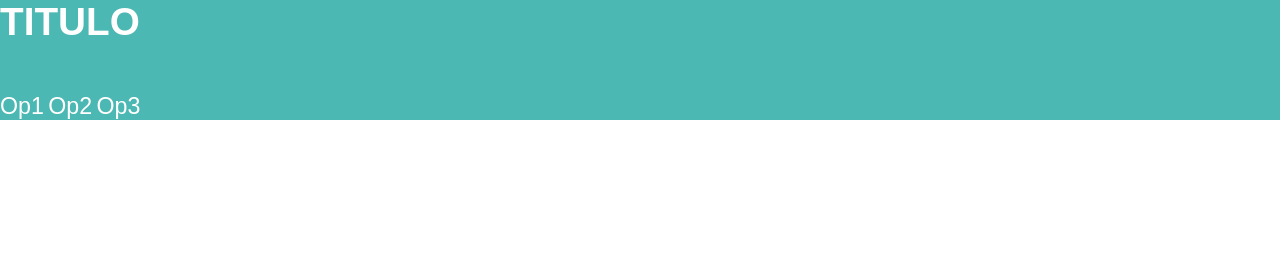
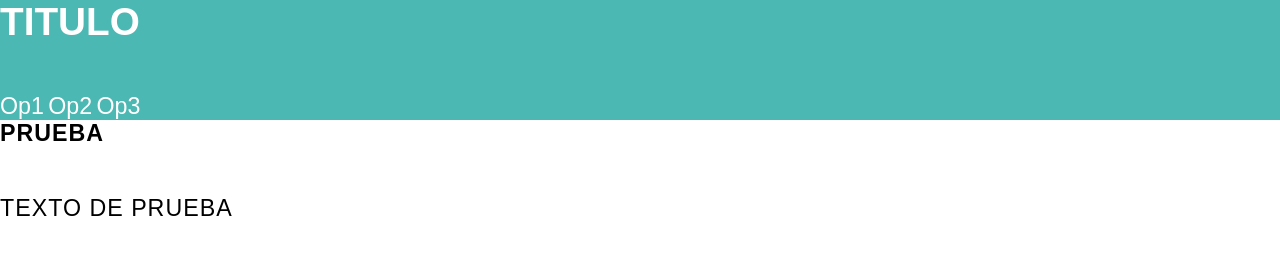
Before and after one commit to Xoxemy/evento-web, a website: page index.html in a window 1280 px wide. Drawn offline with Linux system fonts and the light colour scheme.

Commit message:
Subida por formateo de pc (No es el commit definivo)

```diff
--- a/index.html
+++ b/index.html
@@ -25,6 +25,9 @@
             </nav>
         </div>
     </header>
+
+    <h1 class="prueba">Prueba</h1>
+    <p class="texto">Texto de Prueba</p>
 </body>
 
 </html>
--- a/src/scss/layout/_header.scss
+++ b/src/scss/layout/_header.scss
@@ -27,3 +27,7 @@
 .prueba {
     @include m.heading;
 }
+
+.texto {
+  @include m.heading;
+}
```
Also changed, not shown: README.md, build/css/app.css.
